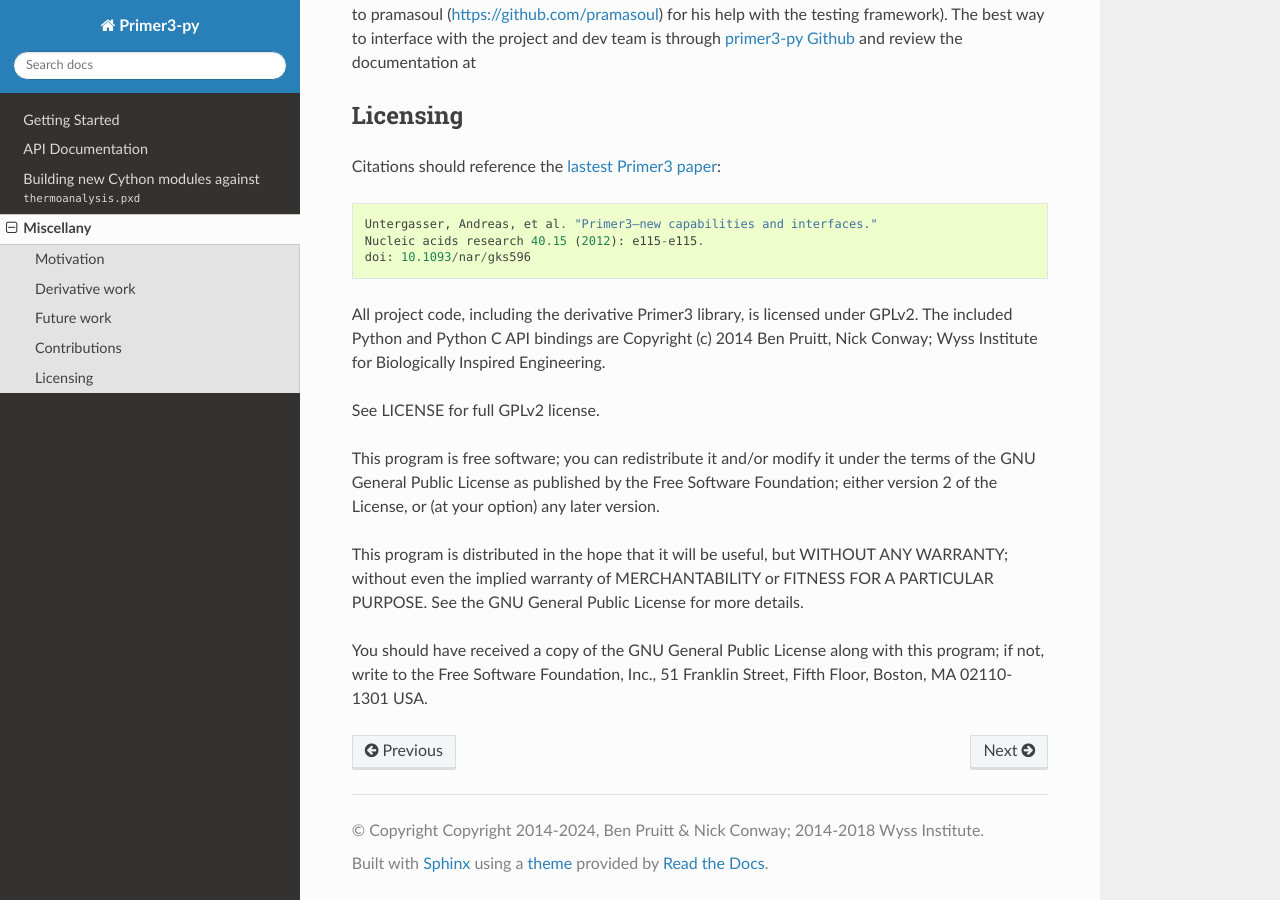
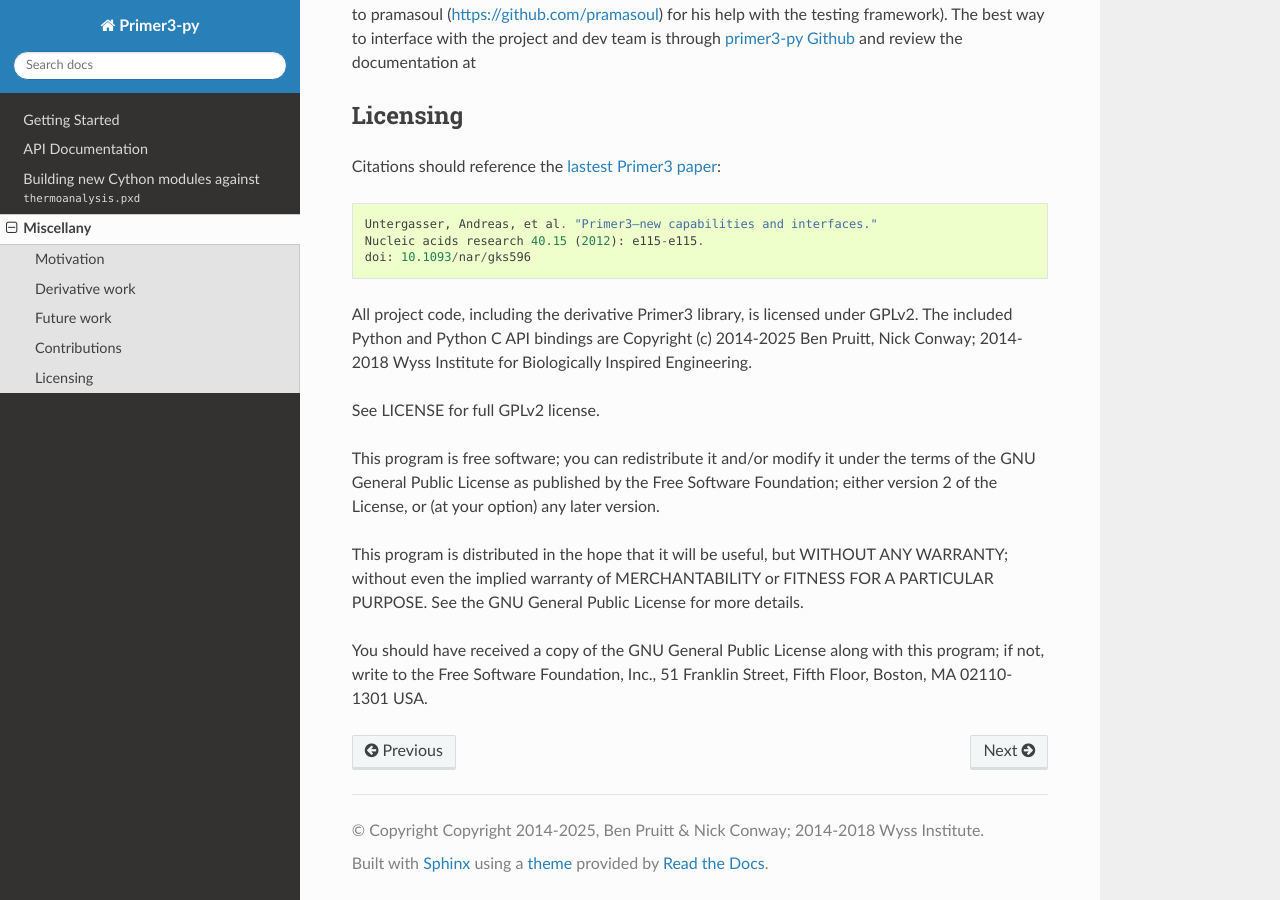
Before and after one commit to libnano/primer3-py, a Sphinx documentation site: the page built from docs/miscellany.md, in a window 1280 px wide and 900 px high, scrolled down 766 px. Built offline with Sphinx 7.4.7 and the Read the Docs theme 3.1.0, drawn with Linux system fonts in a browser that asks for light colours.

Commit message:
update top level copyright notices

```diff
--- a/docs/miscellany.md
+++ b/docs/miscellany.md
@@ -44,7 +44,7 @@
 
 All project code, including the derivative Primer3 library, is licensed
 under GPLv2. The included Python and Python C API bindings are
-Copyright (c) 2014 Ben Pruitt, Nick Conway; Wyss Institute for
+Copyright (c) 2014-2025 Ben Pruitt, Nick Conway; 2014-2018 Wyss Institute for
 Biologically Inspired Engineering.
 
 See LICENSE for full GPLv2 license.
--- a/primer3/__init__.py
+++ b/primer3/__init__.py
@@ -1,4 +1,4 @@
-# Copyright (C) 2014-2023. Ben Pruitt & Nick Conway; 2014-2018 Wyss Institute
+# Copyright (C) 2014-2025. Ben Pruitt & Nick Conway; 2014-2018 Wyss Institute
 # See LICENSE for full GPLv2 license.
 #
 # This program is free software; you can redistribute it and/or modify
@@ -29,7 +29,7 @@
 __version__ = '2.0.3'
 __author__ = 'Ben Pruitt, Nick Conway'
 __copyright__ = (
-    'Copyright 2014-2024, Ben Pruitt & Nick Conway; 2014-2018 Wyss Institute'
+    'Copyright 2014-2025, Ben Pruitt & Nick Conway; 2014-2018 Wyss Institute'
 )
 __license__ = 'GPLv2'
 DESCRIPTION = 'Python bindings for Primer3'
```
